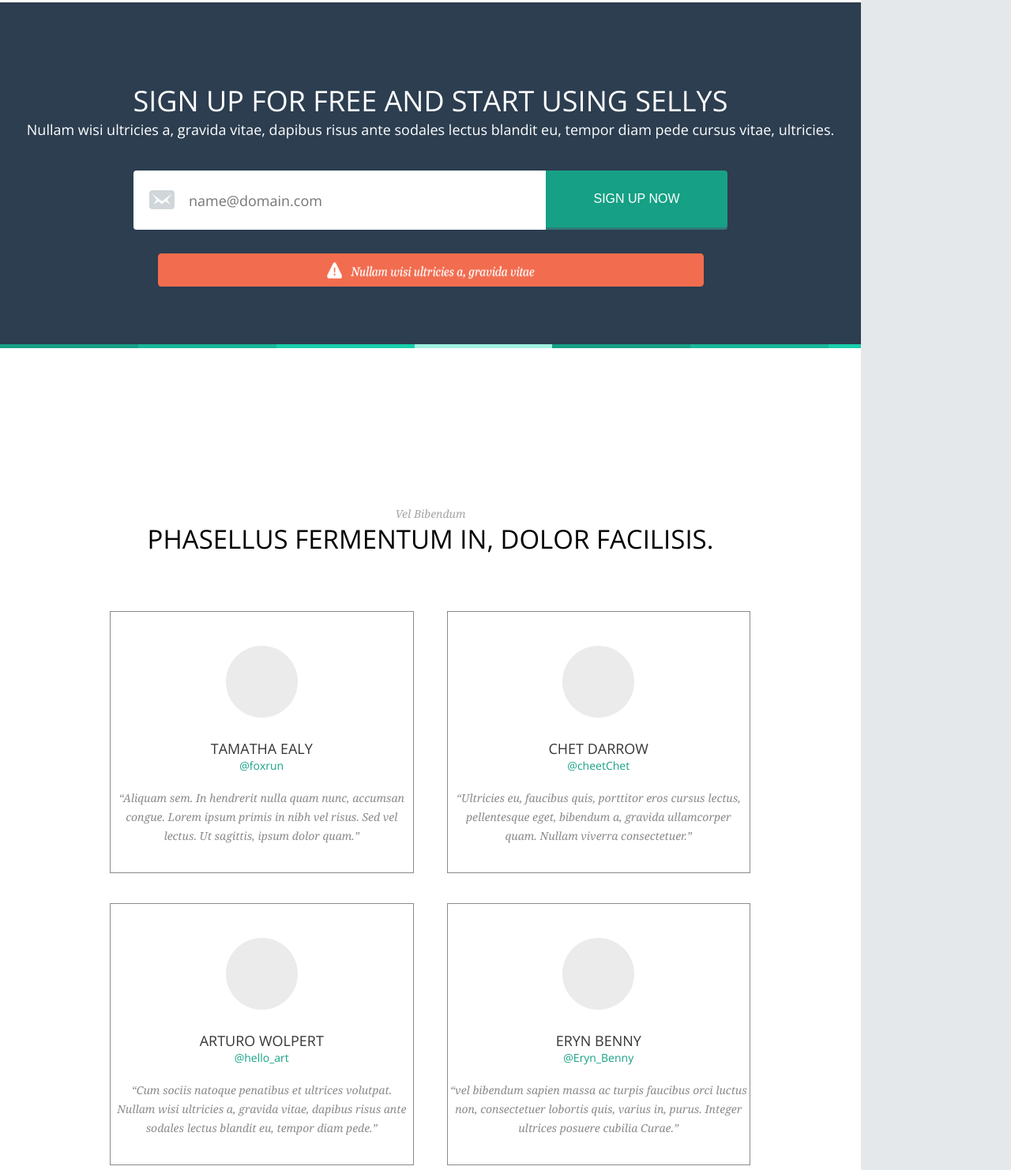
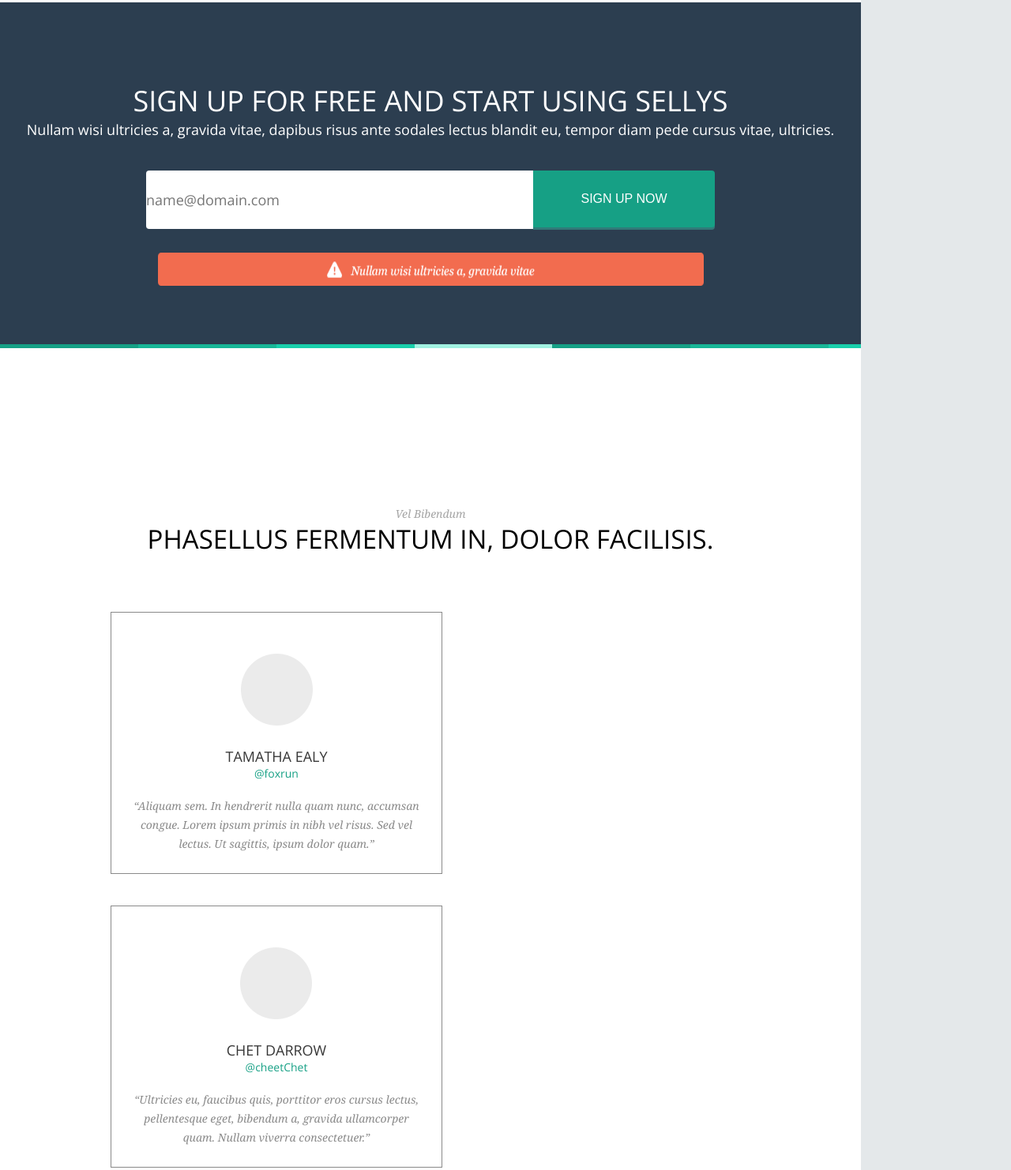
Before and after one commit to rcgilmore/Selly-comp, a plain HTML site: page index.html in a window 1280 px wide. Shown: the part 3299-4781 px from the top of the page at 79% size. Drawn offline with nearby package versions, Linux system fonts and the light colour scheme.

Commit message:
Revert "fixed sidebar, resized content area of webpage, adjusted footer, added envelope to form"
This reverts commit d67b96e494ccfd6c5302173de5e7871ed8f818d5.

```diff
--- a/styles.scss
+++ b/styles.scss
@@ -291,9 +291,7 @@
     .inline-form {
       display: inline-block;
       vertical-align: top;
-
     }
-
 
     .form h2 {
       font-family: "Open Sans", Arial, sans-serif;
@@ -314,7 +312,7 @@
 
     input {
       width: 490px;
-      height: 73px;
+      height: 73.5px;
       font-size: 18px;
       font-family: "Open Sans", Arial, sans-serif;
       font-weight: 300;
@@ -322,10 +320,7 @@
       border-top-left-radius: 4px;
       border-bottom-left-radius: 4px;
       border: none;
-      background: url("images/envelope.png") no-repeat scroll 20px 25px;
-      text-indent: 40px;
-      background-color: white;
-      padding-left: 30px;
+      padding: 0px;
     }
 
     .pure-button {
@@ -366,9 +361,9 @@
       }
 
       .ealy, .darrow, .wolpert, .benny {
-        width: 45%;
+        width: 418px;
         height: 330px;
-        margin: 19px;
+        margin: 20px;
         border: 1px solid #8a8a8a;
         display: inline-block;
         vertical-align: middle;
@@ -377,7 +372,7 @@
 
       .members {
         img {
-          margin-top: 40px;
+          margin-top: 49px;
         }
         h4 {
           font-family: "Open Sans", Arial, sans-serif;
```
Also changed, not shown: images/envelope.png (deleted), styles.css, 1 other file.
